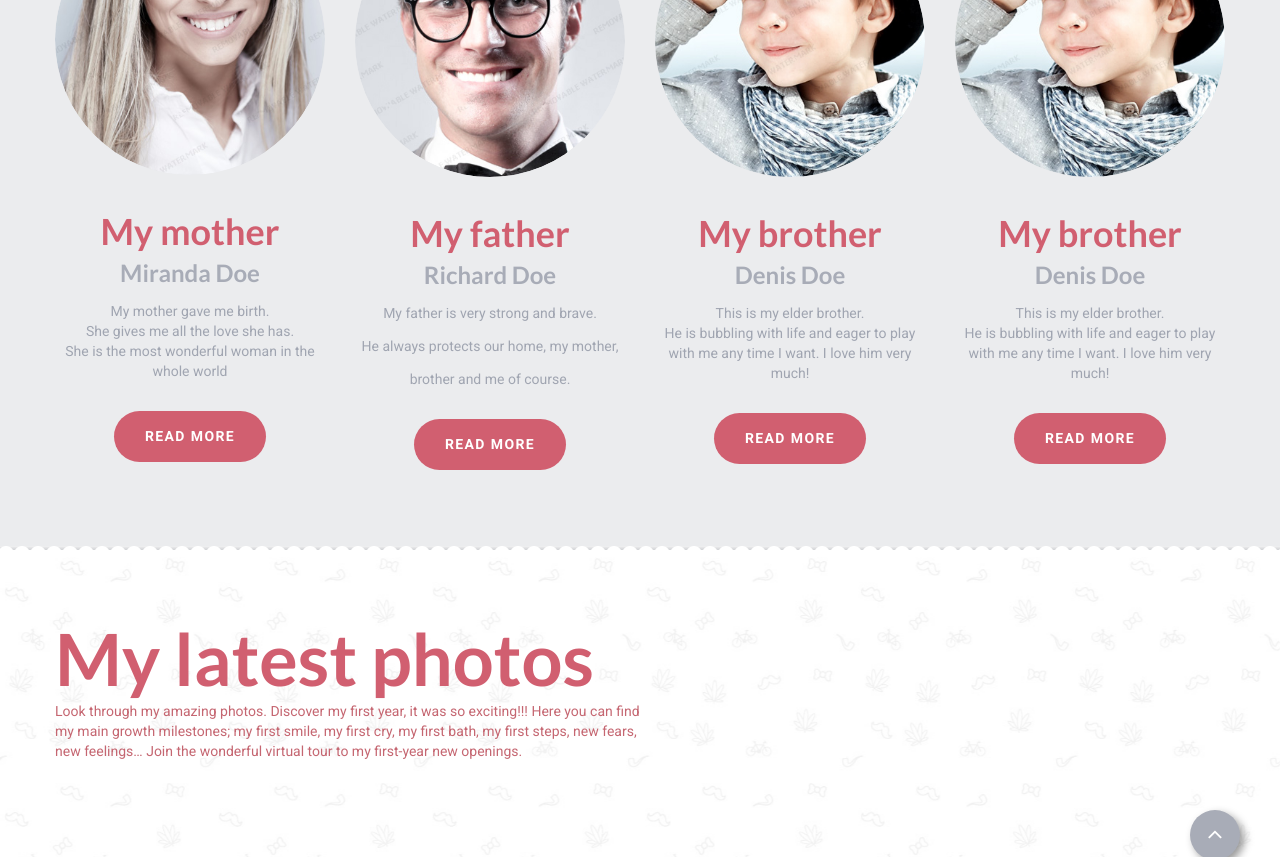
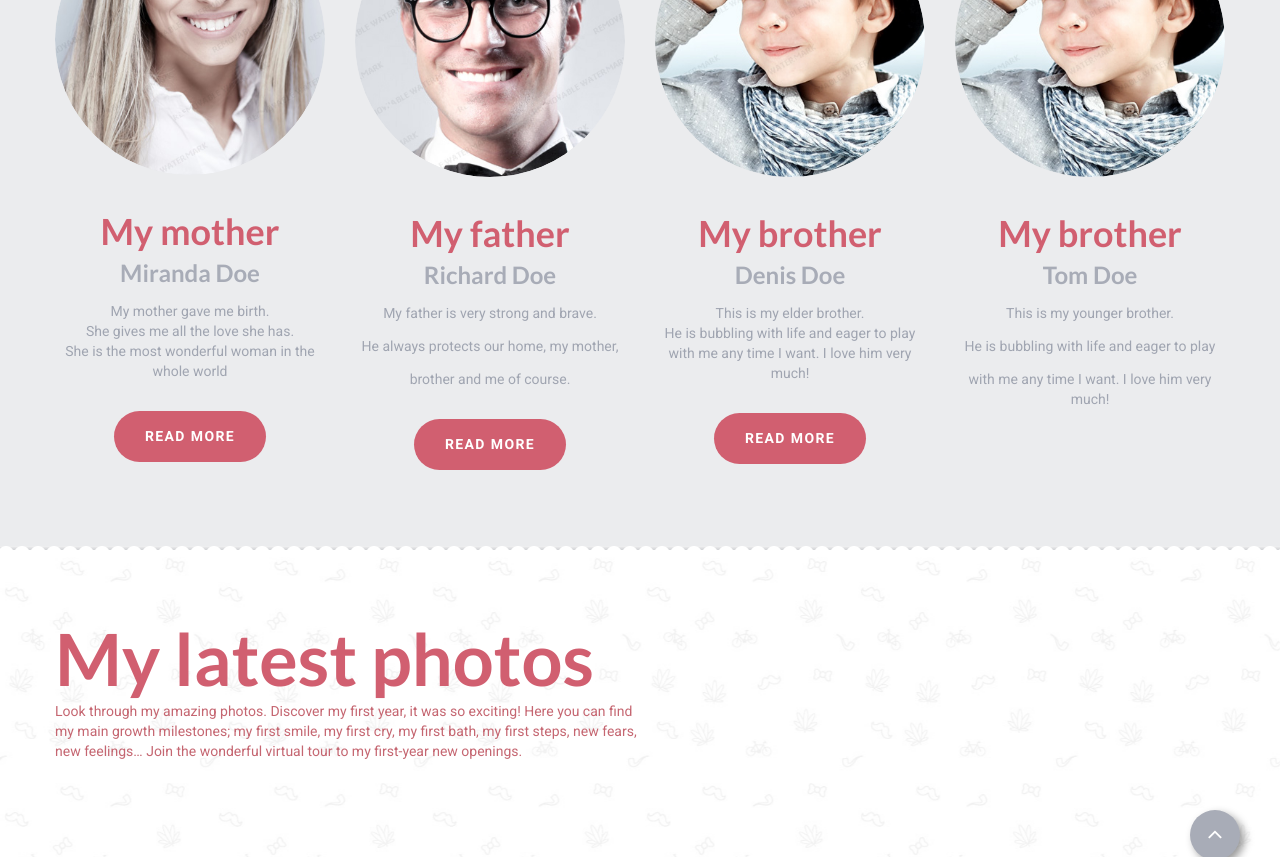
Before and after one commit to guillermocalvo/template, a Jekyll site: the page built from index.md, in a window 1280 px wide and 900 px high, scrolled down 1303 px, cut to the strip 0-857 px from the top of the window. Built offline with Jekyll 4.4.1, drawn with Linux system fonts in a browser that asks for light colours; nearby versions of some CDN libraries; some web fonts are replaced; library files that are not in the unit come from our copies.

Commit message:
Update data

```diff
--- a/_data/baby.yml
+++ b/_data/baby.yml
@@ -47,19 +47,21 @@
     icon: icon3
     image: images/page-1_img03.jpg
     primary: My brother
-    secondary: Denis Doe
+    secondary: Tom Doe
     text: |
-      This is my elder brother. <br/>
-      He is bubbling with life and eager to play <br/>
+      This is my younger brother.
+
+      He is bubbling with life and eager to play
+
       with me any time I want. I love him very much!
-    link:
-      title: Read More
-      url: '#'
+#    link:
+#      title: Read More
+#      url: '#'
 
 gallery:
   title: My latest photos
   text: |
-    Look through my amazing photos. Discover my first year, it was so exciting!!!
+    Look through my amazing photos. Discover my first year, it was so exciting!
     Here you can find my main growth milestones;
     my first smile, my first cry, my first bath, my first steps, new fears, new feelings...
     Join the wonderful virtual tour to my first-year new openings.
```
